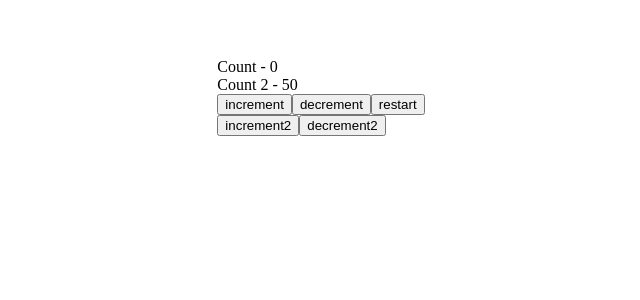
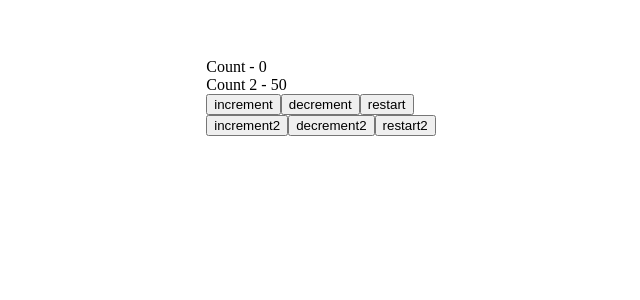
Before and after one commit to igoris12/react-corse, a React (Create React App) app: page / in a window 1280 px wide. Shown: the top 300 px of the page, without its empty margins (319-959 px from the left). Built offline with nearby package versions, Linux system fonts and the light colour scheme.

Commit message:
more test and update

```diff
--- a/src/Componets/reactHooks/UseReducer/UseReduserCom2.jsx
+++ b/src/Componets/reactHooks/UseReducer/UseReduserCom2.jsx
@@ -17,7 +17,9 @@ const reducer = (state, action) => {
     case 'decrement2':
       return { ...state, value2: state.value2 - action.value };
     case 'restart':
-      return initionState;
+      return { ...state, value: initionState.value };
+    case 'restart2':
+      return { ...state, value2: initionState.value2 };
   }
 };
 
@@ -42,6 +44,7 @@ function UseReduserCom2() {
         <button onClick={() => dispatch({ type: 'decrement2', value: 1 })}>
           decrement2
         </button>
+        <button onClick={() => dispatch({ type: 'restart2' })}>restart2</button>
       </div>
     </div>
   );
```
